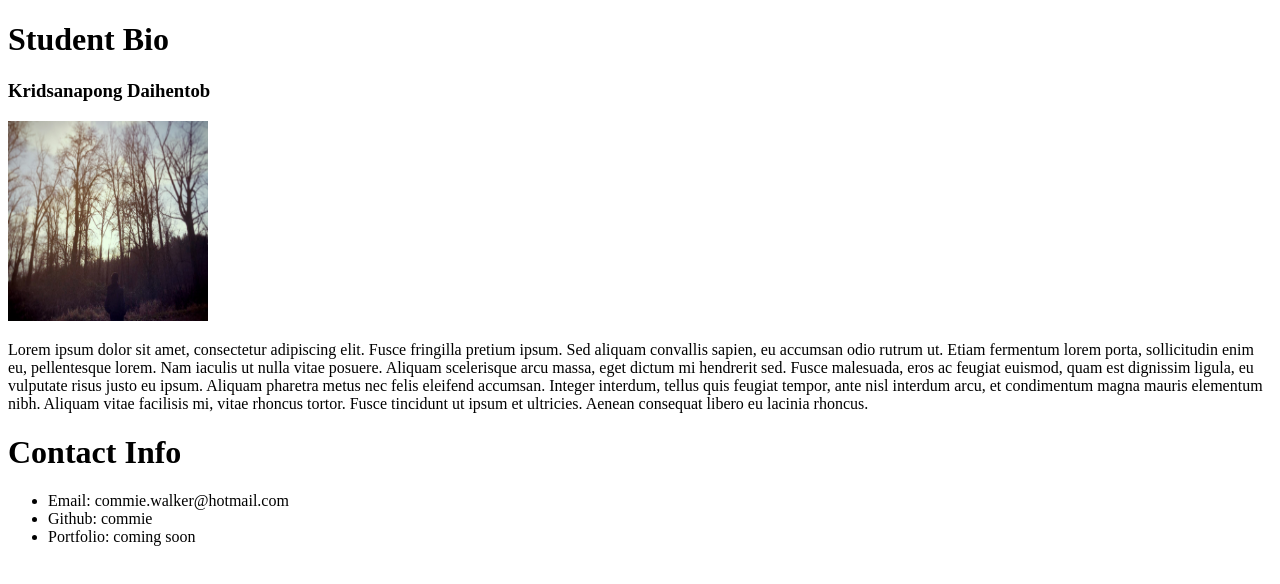
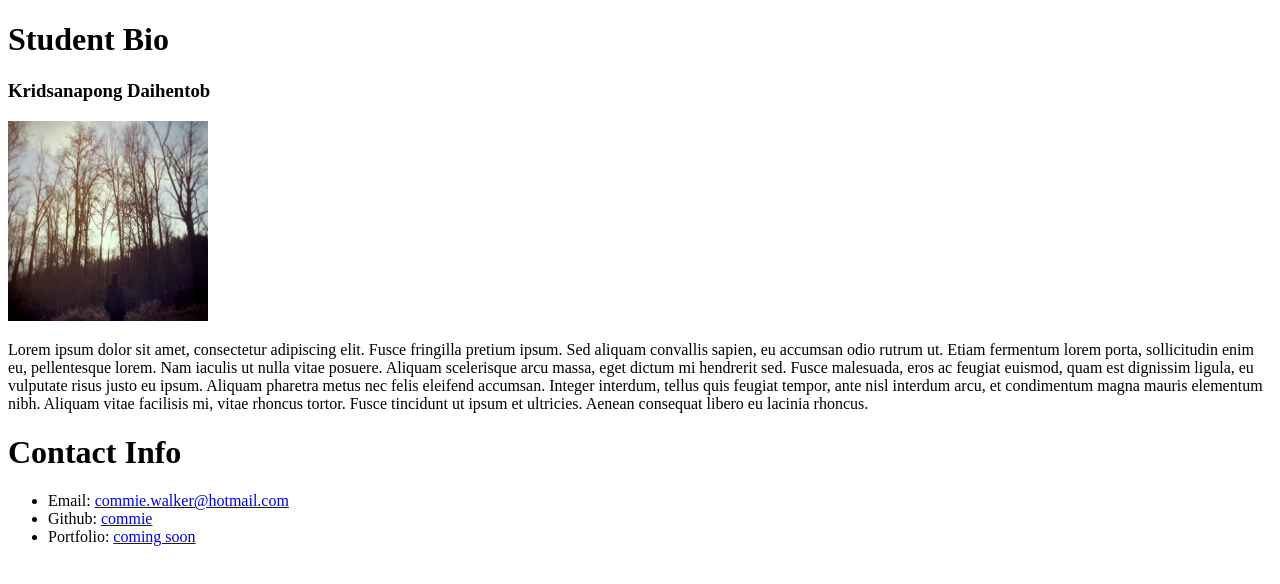
Before and after one commit to commiewalker/student-bio, a plain HTML site: page index.html in a window 1280 px wide. Drawn offline with Linux system fonts and the light colour scheme.

Commit message:
updated link to emailNgithub

```diff
--- a/index.html
+++ b/index.html
@@ -17,9 +17,9 @@
 
 <h1>Contact Info</h1>
 <ul>
-    <li>Email: commie.walker@hotmail.com</li>
-    <li>Github: commie</li>
-    <li>Portfolio: coming soon</li>
+    <li>Email: <a href="mailto:commie.walker@hotmail.com">commie.walker@hotmail.com</a></li>
+    <li>Github: <a href="https://github.com/commiewalker">commie</a></li>
+    <li>Portfolio: <a href="#">coming soon</a></li>
 </ul>
 
 </body>
```
